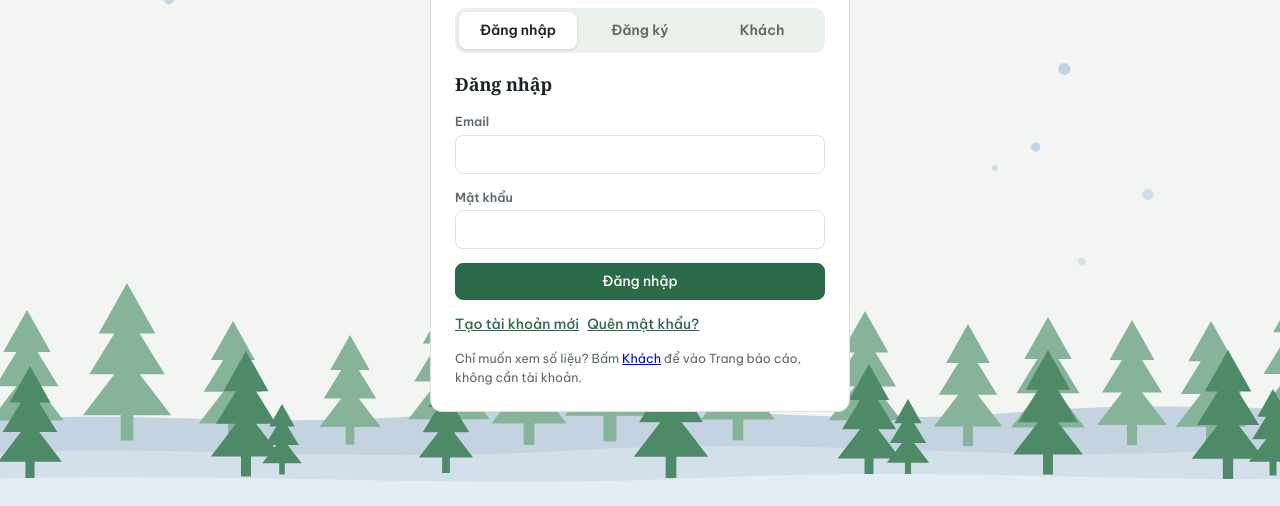
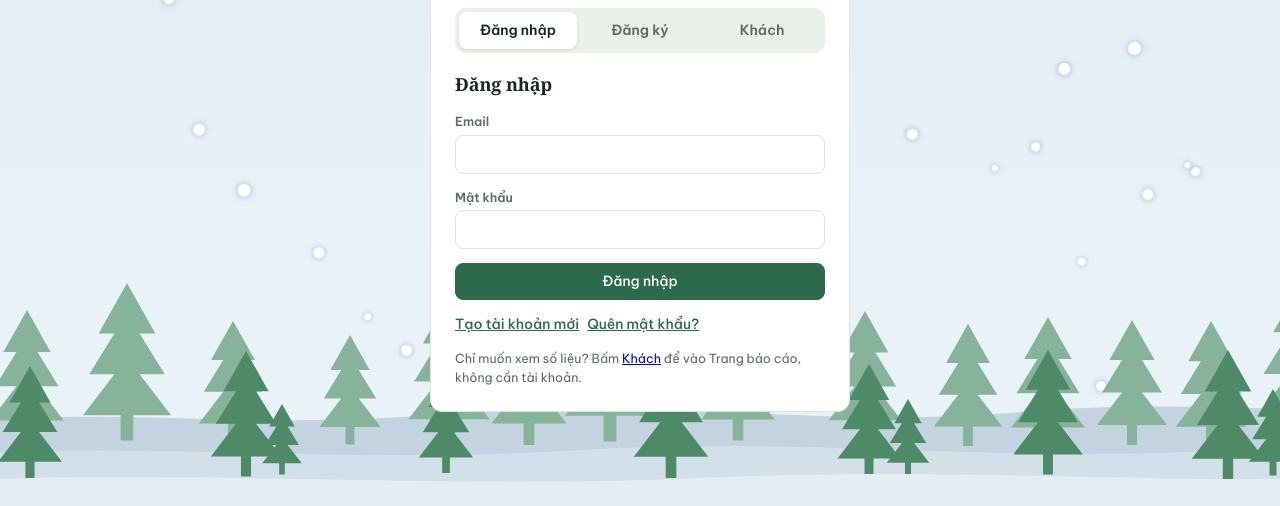
Before and after one commit to tuantrade/quan-ly-cong-viec-trade, a plain HTML site: page index.html in a window 1280 px wide. Shown: the part 294-800 px from the top of the page. Drawn offline with nearby package versions, Linux system fonts and the light colour scheme.

Commit message:
Tuyết rơi dày hơn (45 bông), trắng hơn; nền mùa đông hơi xanh
Co-Authored-By: Claude Opus 5.5 <noreply@anthropic.com>

```diff
--- a/index.html
+++ b/index.html
@@ -377,12 +377,12 @@ ol.tsteps .when{color:var(--muted);font-size:12px}
 .mua-lop{position:fixed;inset:0;pointer-events:none;z-index:4;overflow:hidden}
 .mua-lop i{position:absolute;top:-24px;font-style:normal;line-height:1;animation:roi linear infinite;will-change:transform}
 @keyframes roi{0%{transform:translate(0,-30px) rotate(0)}50%{transform:translate(var(--lac,20px),50vh) rotate(180deg)}100%{transform:translate(0,105vh) rotate(360deg)}}
-.mua-noel{--tuyet1:#e4edf3;--tuyet2:#d3e0ea;--tuyet3:#c3d4e0;--tuyet-cay:#4f8a68;--tuyet-cay2:#86b39a;--tuyet-hat:#b9cfe1;--tuyet-anh:rgba(176,206,232,.38);--tuyet-anh2:rgba(206,224,238,.32)}
-@media (prefers-color-scheme:dark){ :root:not([data-theme="light"]) .mua-noel{--tuyet1:#1b252d;--tuyet2:#19222a;--tuyet3:#172028;--tuyet-cay:#2f6a4d;--tuyet-cay2:#26503d;--tuyet-hat:rgba(214,232,248,.5);--tuyet-anh:rgba(86,128,170,.16);--tuyet-anh2:rgba(70,110,150,.10)} }
-:root[data-theme="dark"] .mua-noel{--tuyet1:#1b252d;--tuyet2:#19222a;--tuyet3:#172028;--tuyet-cay:#2f6a4d;--tuyet-cay2:#26503d;--tuyet-hat:rgba(214,232,248,.5);--tuyet-anh:rgba(86,128,170,.16);--tuyet-anh2:rgba(70,110,150,.10)}
-body.mua-noel{background:radial-gradient(1100px 420px at 88% -12%,var(--tuyet-anh),transparent 62%),radial-gradient(900px 360px at -5% -8%,var(--tuyet-anh2),transparent 60%),var(--bg);background-attachment:fixed}
+.mua-noel{--tuyet-nen1:#dbe9f5;--tuyet-nen2:#eaf2f9;--tuyet-vien:rgba(110,155,200,.55);--tuyet1:#e4edf3;--tuyet2:#d3e0ea;--tuyet3:#c3d4e0;--tuyet-cay:#4f8a68;--tuyet-cay2:#86b39a;--tuyet-hat:#b9cfe1;--tuyet-anh:rgba(176,206,232,.38);--tuyet-anh2:rgba(206,224,238,.32)}
+@media (prefers-color-scheme:dark){ :root:not([data-theme="light"]) .mua-noel{--tuyet-nen1:#13263a;--tuyet-nen2:#141f2b;--tuyet-vien:rgba(170,210,255,.35);--tuyet1:#1b252d;--tuyet2:#19222a;--tuyet3:#172028;--tuyet-cay:#2f6a4d;--tuyet-cay2:#26503d;--tuyet-hat:rgba(214,232,248,.5);--tuyet-anh:rgba(86,128,170,.16);--tuyet-anh2:rgba(70,110,150,.10)} }
+:root[data-theme="dark"] .mua-noel{--tuyet-nen1:#13263a;--tuyet-nen2:#141f2b;--tuyet-vien:rgba(170,210,255,.35);--tuyet1:#1b252d;--tuyet2:#19222a;--tuyet3:#172028;--tuyet-cay:#2f6a4d;--tuyet-cay2:#26503d;--tuyet-hat:rgba(214,232,248,.5);--tuyet-anh:rgba(86,128,170,.16);--tuyet-anh2:rgba(70,110,150,.10)}
+body.mua-noel{background:radial-gradient(1100px 420px at 88% -12%,var(--tuyet-anh),transparent 62%),radial-gradient(900px 360px at -5% -8%,var(--tuyet-anh2),transparent 60%),linear-gradient(180deg,var(--tuyet-nen1),var(--tuyet-nen2) 70%);background-attachment:fixed}
 .mua-noel .mua-lop{z-index:0}
-.mua-noel .mua-lop i{border-radius:50%;background:var(--tuyet-hat);filter:blur(.4px)}
+.mua-noel .mua-lop i{border-radius:50%;background:#fff;box-shadow:0 0 5px 1px var(--tuyet-vien);filter:blur(.3px)}
 body.mua-noel main, body.mua-noel #khungBc{position:relative;z-index:1}
 .canh-dong{display:none;position:fixed;left:0;right:0;bottom:0;height:300px;pointer-events:none;z-index:0}
 .mua-noel .canh-dong{display:block}
@@ -2243,8 +2243,8 @@ function trangTriMua(){
   document.body.classList.add('mua-'+MUA);
   const lop=document.querySelector('.mua-lop'), nut=document.getElementById('nutMua');
   const HOA='<svg viewBox="0 0 20 20" width="100%" height="100%"><g fill="#f2b632">'+[0,72,144,216,288].map(g=>`<ellipse cx="10" cy="4.6" rx="3.4" ry="4.6" transform="rotate(${g} 10 10)"/>`).join('')+'</g><circle cx="10" cy="10" r="2.2" fill="#d8322b"/></svg>';
-  const veRoi=()=>{ lop.innerHTML=Array.from({length:MUA==='noel'?18:16},()=>{ const c=MUA==='noel'?6+Math.random()*8:8+Math.random()*12;
-    return `<i style="left:${Math.random()*100}%;font-size:${c}px;width:${c}px;height:${c}px;opacity:${(.45+Math.random()*.45).toFixed(2)};--lac:${Math.round(Math.random()*80-40)}px;animation-duration:${(MUA==='noel'?18+Math.random()*14:9+Math.random()*10).toFixed(1)}s;animation-delay:-${(Math.random()*24).toFixed(1)}s">${MUA==='noel'?'':HOA}</i>`; }).join(''); };
+  const veRoi=()=>{ lop.innerHTML=Array.from({length:MUA==='noel'?45:16},()=>{ const c=MUA==='noel'?6+Math.random()*8:8+Math.random()*12;
+    return `<i style="left:${Math.random()*100}%;font-size:${c}px;width:${c}px;height:${c}px;opacity:${(MUA==='noel'?.75+Math.random()*.25:.45+Math.random()*.45).toFixed(2)};--lac:${Math.round(Math.random()*80-40)}px;animation-duration:${(MUA==='noel'?18+Math.random()*14:9+Math.random()*10).toFixed(1)}s;animation-delay:-${(Math.random()*24).toFixed(1)}s">${MUA==='noel'?'':HOA}</i>`; }).join(''); };
   let tat=false; try{ tat=localStorage.getItem('tatHieuUngMua')==='1'; }catch(_){}
   const capNhat=()=>{ if(tat) lop.innerHTML=''; else veRoi(); nut.textContent = MUA==='noel' ? (tat?'❄ Bật tuyết rơi':'❄ Tắt tuyết rơi') : (tat?'🌼 Bật hoa mai rơi':'🌼 Tắt hoa mai rơi'); };
   nut.hidden=false; capNhat();
```
